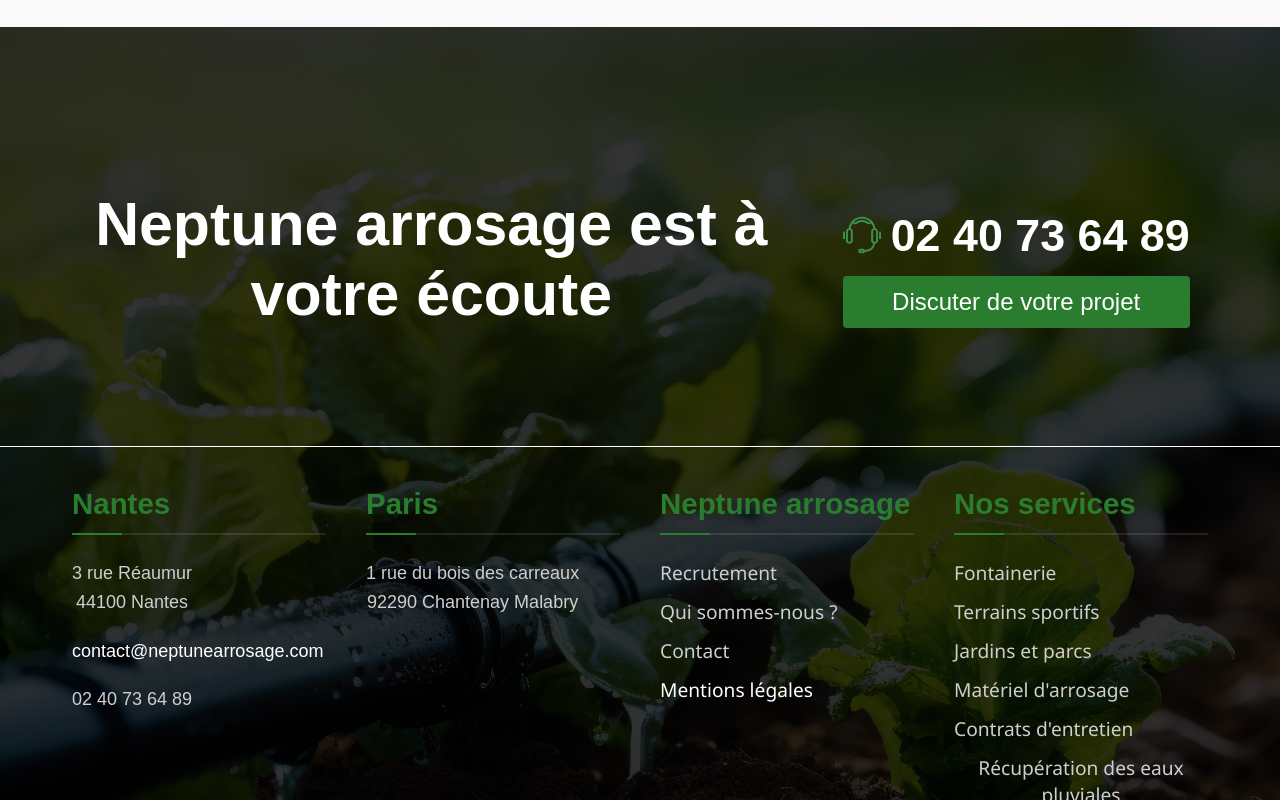
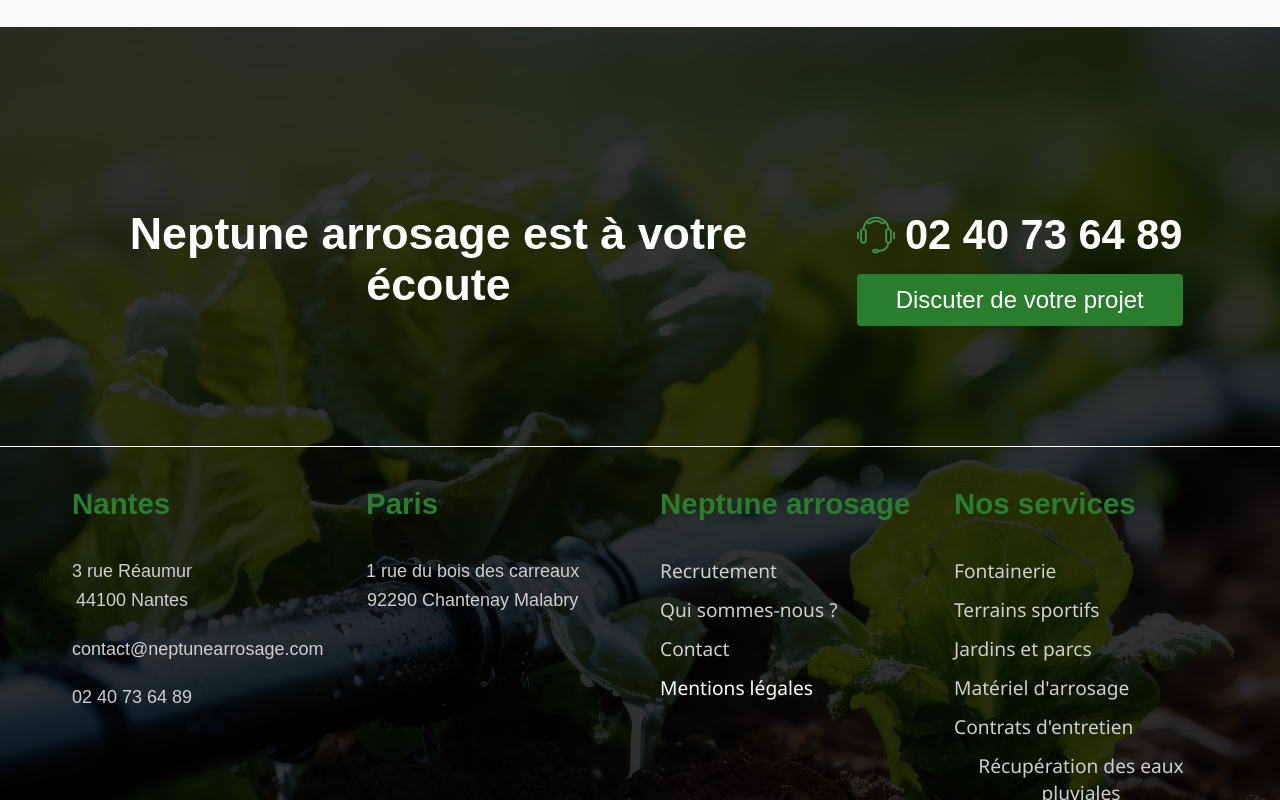
Before and after one commit to Jordan-celton/Neptune-Arrosage, a React (Vite) app in the folder mon-projet/: page / in a window 1280 px wide. Shown: the part 4060-4860 px from the top of the page. Built offline with nearby package versions, Linux system fonts and the light colour scheme.

Commit message:
style: Réduction des tailles de police dans la section ContactHome pour une meilleure lisibilité

```diff
--- a/mon-projet/src/styles/Footer.css
+++ b/mon-projet/src/styles/Footer.css
@@ -53,25 +53,13 @@
 .footer-section-title {
     display: flex;
     justify-content: flex-start;
-font-size: clamp(1.4rem, 2.3vw, 2.3rem);
+    font-size: clamp(1.4rem, 2.3vw, 2.3rem);
     font-weight: 900;
     color: var(--secondary);
     margin-bottom: 1.5rem;
     padding-bottom: 0.75rem;
-    border-bottom: 2px solid var(--overlay-light);
     position: relative;
     font-family: var(--font-secondary);
-}
-
-.footer-section-title::after {
-    content: '';
-    position: absolute;
-    bottom: -2px;
-    left: 0;
-    width: 50px;
-    height: 2px;
-    background: var(--secondary);
-    transition: width 0.3s ease;
 }
 
 .footer-section:hover .footer-section-title::after {
@@ -112,7 +100,7 @@ font-size: clamp(1.4rem, 2.3vw, 2.3rem);
 .footer-link {
     position: relative;
     display: inline-block;
-    color: var(--light-bg);
+    color: #cecece;
     transition: var(--transition);
     text-decoration: none;
 }
--- a/mon-projet/src/styles/HomePage/ContactHome.css
+++ b/mon-projet/src/styles/HomePage/ContactHome.css
@@ -19,7 +19,7 @@
     height: 255px;
     align-items: center;
     width: 55%;
-    font-size: 3.8rem;
+    font-size: 2.8rem;
     color: var(--light-bg);
     margin-bottom: 20px;
     font-weight: 700;
@@ -41,7 +41,7 @@
 
 .contact-banner__phone {
     display: flex;
-    font-size: 2.8rem;
+    font-size: 2.6rem;
     color: var(--light-bg);
     font-weight: 700;
     align-items: center;
```
